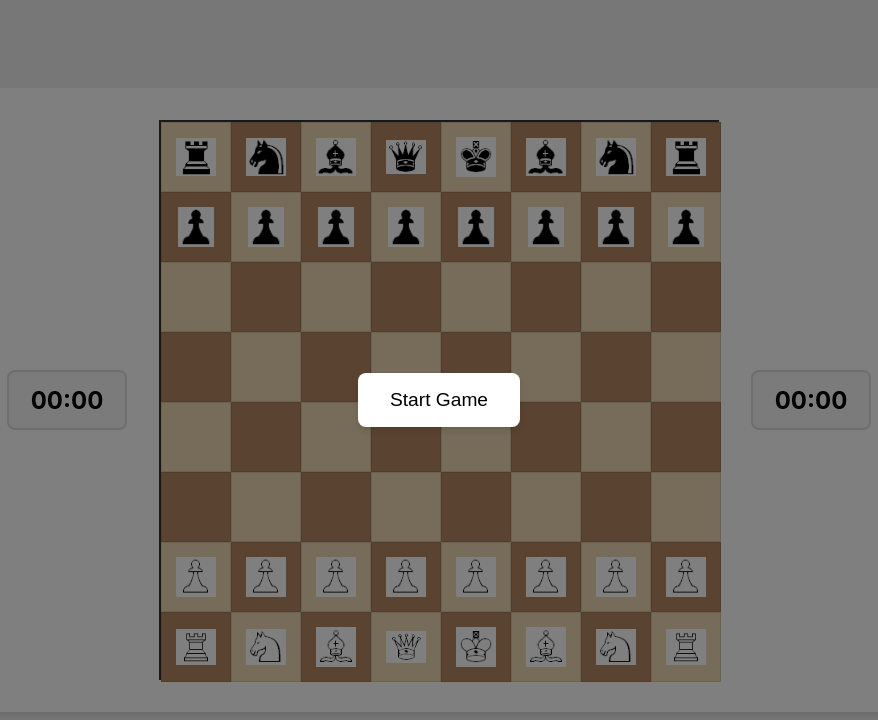
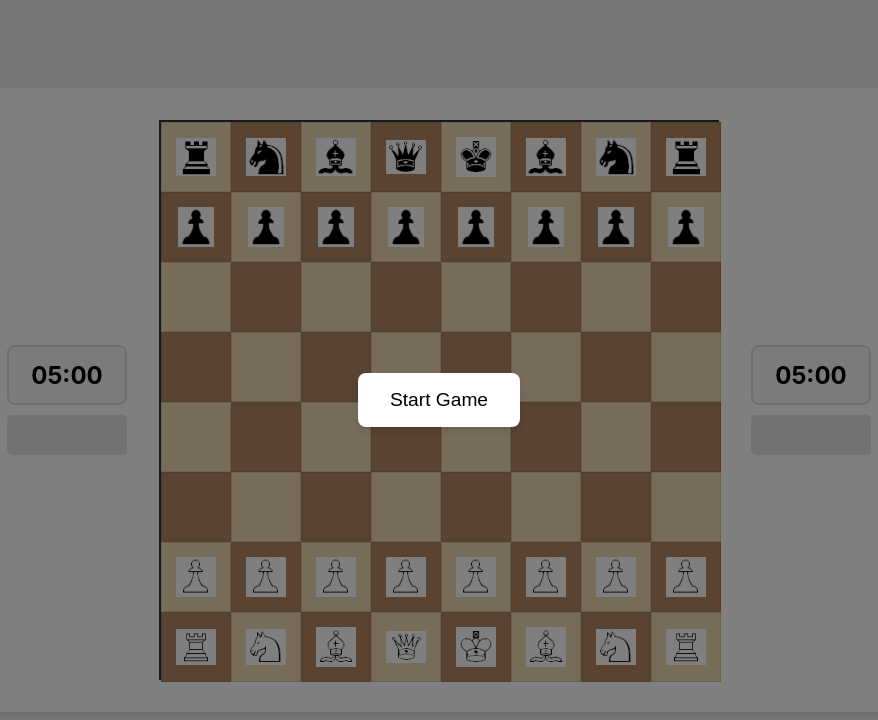
Before and after one commit to simaaksidd/ReactMiniProjects, a React (Vite) app in the folder chess/: page / in a window 1280 px wide. Shown: the top 720 px of the page, without its empty margins (201-1079 px from the left). Built offline with nearby package versions, Linux system fonts and the light colour scheme.

Commit message:
add capture logic

```diff
--- a/chess/src/App.jsx
+++ b/chess/src/App.jsx
@@ -1,4 +1,4 @@
-import React, { useState } from 'react';
+import React, { useState, useEffect } from 'react';
 import { DndContext, DragOverlay } from '@dnd-kit/core';
 import ChessBoard from './components/ChessBoard';
 import ChessPiece from './components/ChessPiece';
@@ -10,7 +10,8 @@ import {
   getValidBishopMoves,
   getValidRookMoves,
   getValidQueenMoves,
-  getValidKingMoves
+  getValidKingMoves,
+  getPieceAt
 } from './utils/chessRules';
 import './styles/App.css';
 
@@ -20,6 +21,35 @@ function App() {
   const [activeId, setActiveId] = useState(null);
   const [boardState, setBoardState] = useState(initialBoardState);
   const [validMoves, setValidMoves] = useState([]);
+  const [whiteTime, setWhiteTime] = useState(300); // 5 minutes in seconds
+  const [blackTime, setBlackTime] = useState(300); // 5 minutes in seconds
+  const [capturedPieces, setCapturedPieces] = useState({ white: [], black: [] });
+
+  useEffect(() => {
+    let timer;
+    if (gameStarted) {
+      timer = setInterval(() => {
+        if (currentTurn === 'white') {
+          setWhiteTime(prev => {
+            if (prev <= 0) return 0;
+            return prev - 1;
+          });
+        } else {
+          setBlackTime(prev => {
+            if (prev <= 0) return 0;
+            return prev - 1;
+          });
+        }
+      }, 1000);
+    }
+    return () => clearInterval(timer);
+  }, [gameStarted, currentTurn]);
+
+  const formatTime = (seconds) => {
+    const minutes = Math.floor(seconds / 60);
+    const remainingSeconds = seconds % 60;
+    return `${minutes.toString().padStart(2, '0')}:${remainingSeconds.toString().padStart(2, '0')}`;
+  };
 
   const handleDragStart = (event) => {
     const { active } = event;
@@ -60,12 +90,21 @@ function App() {
     if (over && active.id !== over.id) {
       const activePiece = boardState.find(p => p.id === active.id);
       const overSquare = over.id;
+      const pieceAtTarget = getPieceAt(overSquare, boardState);
 
       if (isValidMove(activePiece, overSquare, boardState)) {
         setBoardState(prevState => {
-          const newState = prevState.filter(p => p.id !== active.id);
+          const newState = prevState.filter(p => p.id !== active.id && p.position !== overSquare);
           return [...newState, { ...activePiece, position: overSquare }];
         });
+
+        if (pieceAtTarget) {
+          setCapturedPieces(prev => ({
+            ...prev,
+            [currentTurn]: [...prev[currentTurn], pieceAtTarget]
+          }));
+        }
+
         setCurrentTurn(prev => prev === 'white' ? 'black' : 'white');
       }
     }
@@ -79,7 +118,23 @@ function App() {
   return (
     <div className="app-container">
       <div className="game-container">
-        <div className="timer">00:00</div>
+        <div className="player-section">
+          <div className="timer">{formatTime(whiteTime)}</div>
+          <div className="captured-pieces">
+            {capturedPieces.white.map((piece, index) => {
+              const colorPrefix = piece.color === 'white' ? 'w' : 'b';
+              const piecePrefix = piece.type === 'knight' ? 'kn' : piece.type.charAt(0);
+              return (
+                <img
+                  key={`white-captured-${index}`}
+                  src={`/src/assets/Images/${colorPrefix}${piecePrefix}.png`}
+                  alt={`${piece.color} ${piece.type}`}
+                  className="captured-piece"
+                />
+              );
+            })}
+          </div>
+        </div>
         <div className="board-container">
           {gameStarted && <div className="turn-indicator">{currentTurn}'s turn</div>}
           <DndContext onDragStart={handleDragStart} onDragEnd={handleDragEnd}>
@@ -93,7 +148,23 @@ function App() {
             </DragOverlay>
           </DndContext>
         </div>
-        <div className="timer">00:00</div>
+        <div className="player-section">
+          <div className="timer">{formatTime(blackTime)}</div>
+          <div className="captured-pieces">
+            {capturedPieces.black.map((piece, index) => {
+              const colorPrefix = piece.color === 'white' ? 'w' : 'b';
+              const piecePrefix = piece.type === 'knight' ? 'kn' : piece.type.charAt(0);
+              return (
+                <img
+                  key={`black-captured-${index}`}
+                  src={`/src/assets/Images/${colorPrefix}${piecePrefix}.png`}
+                  alt={`${piece.color} ${piece.type}`}
+                  className="captured-piece"
+                />
+              );
+            })}
+          </div>
+        </div>
       </div>
       {!gameStarted && (
         <div className="start-overlay">
--- a/chess/src/components/ChessBoard.jsx
+++ b/chess/src/components/ChessBoard.jsx
@@ -19,6 +19,7 @@ const ChessBoard = ({ boardState, validMoves = [], currentTurn }) => {
           const piece = getPieceAtPosition(position);
           const iseven = (rankIndex + fileIndex) % 2 === 0;
           const isvalidmove = validMoves.includes(position);
+          const isCapture = isvalidmove && piece && piece.color !== currentTurn;
           const { setNodeRef } = useDroppable({
             id: position,
           });
@@ -28,7 +29,8 @@ const ChessBoard = ({ boardState, validMoves = [], currentTurn }) => {
               key={position}
               className="chess-square"
               data-even={iseven}
-              data-valid-move={isvalidmove}
+              data-valid-move={isvalidmove && !isCapture}
+              data-capture={isCapture}
               ref={setNodeRef}
             >
               {piece && <ChessPiece piece={piece} currentTurn={currentTurn} />}
```
Also changed, not shown: chess/src/utils/chessRules.js (+40 -77 lines).
